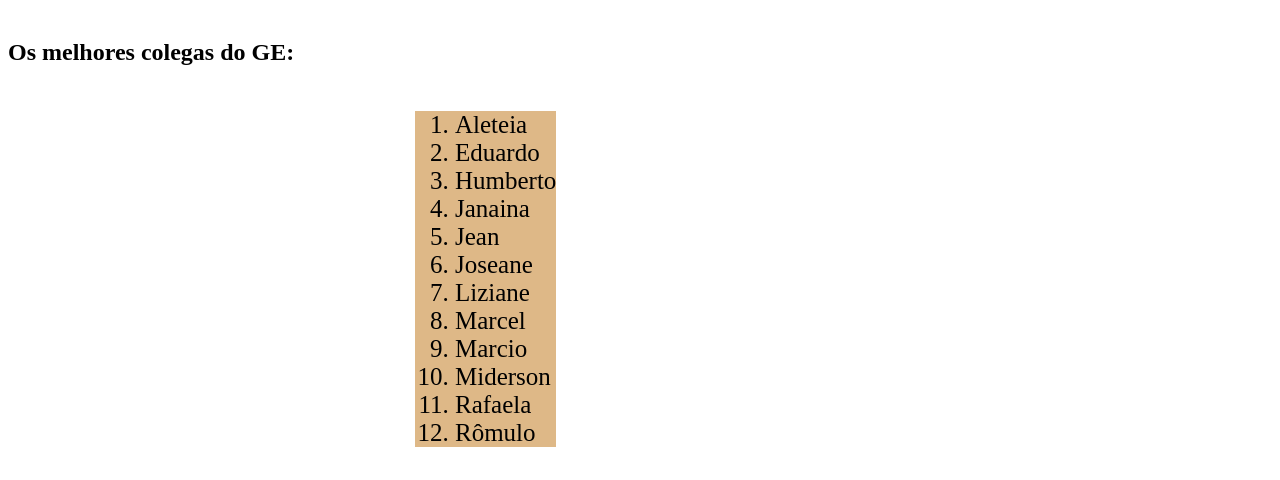
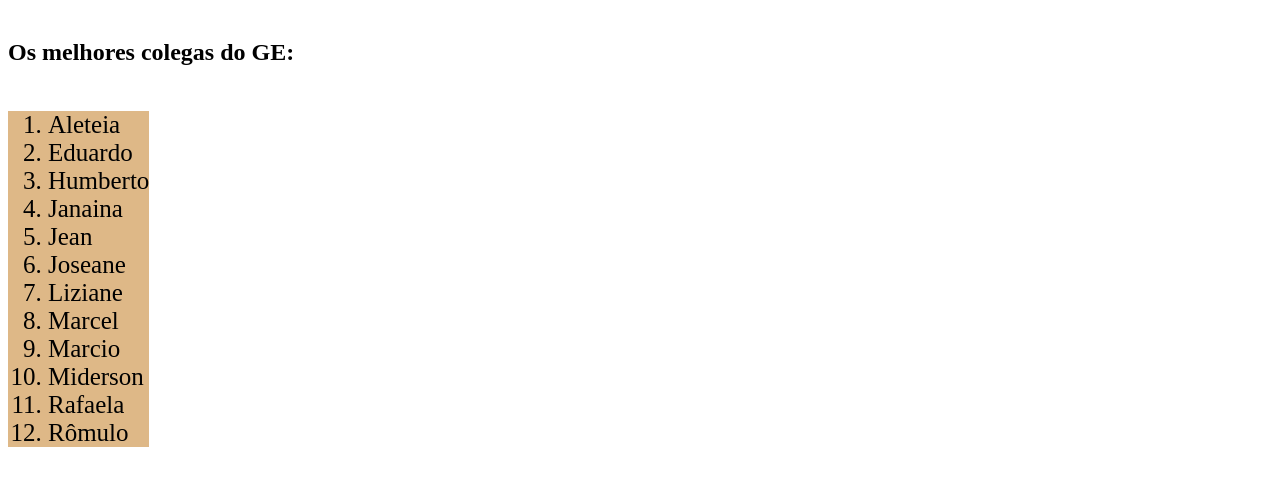
Before and after one commit to romulopena/quinta-18-08, a plain HTML site: page index.html in a window 1280 px wide. Shown: the part 506-986 px from the top of the page. Drawn offline with Linux system fonts and the light colour scheme.

Commit message:
-flex flow

```diff
--- a/style.css
+++ b/style.css
@@ -12,7 +12,7 @@ h1{
 
 .container{
     margin: auto;
-    max-width: 450px;
+
     display: flex;
     flex-flow: row wrap;
     justify-content: space-between;
```
